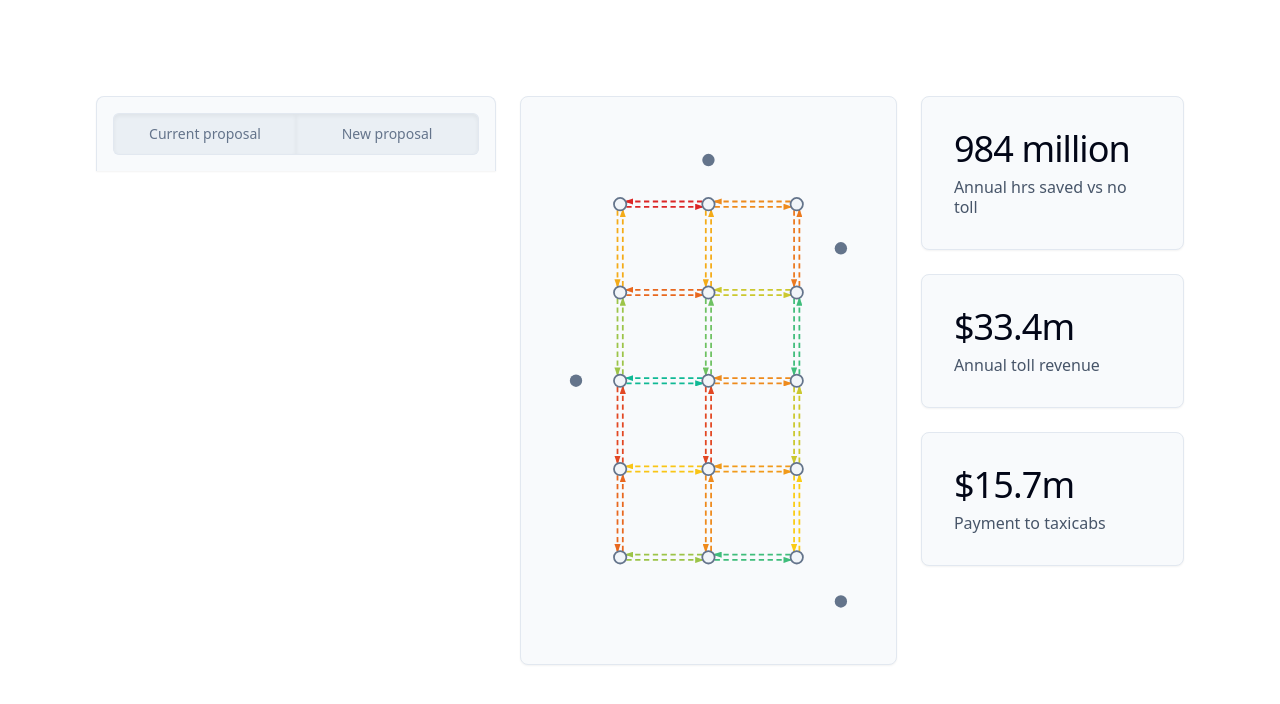
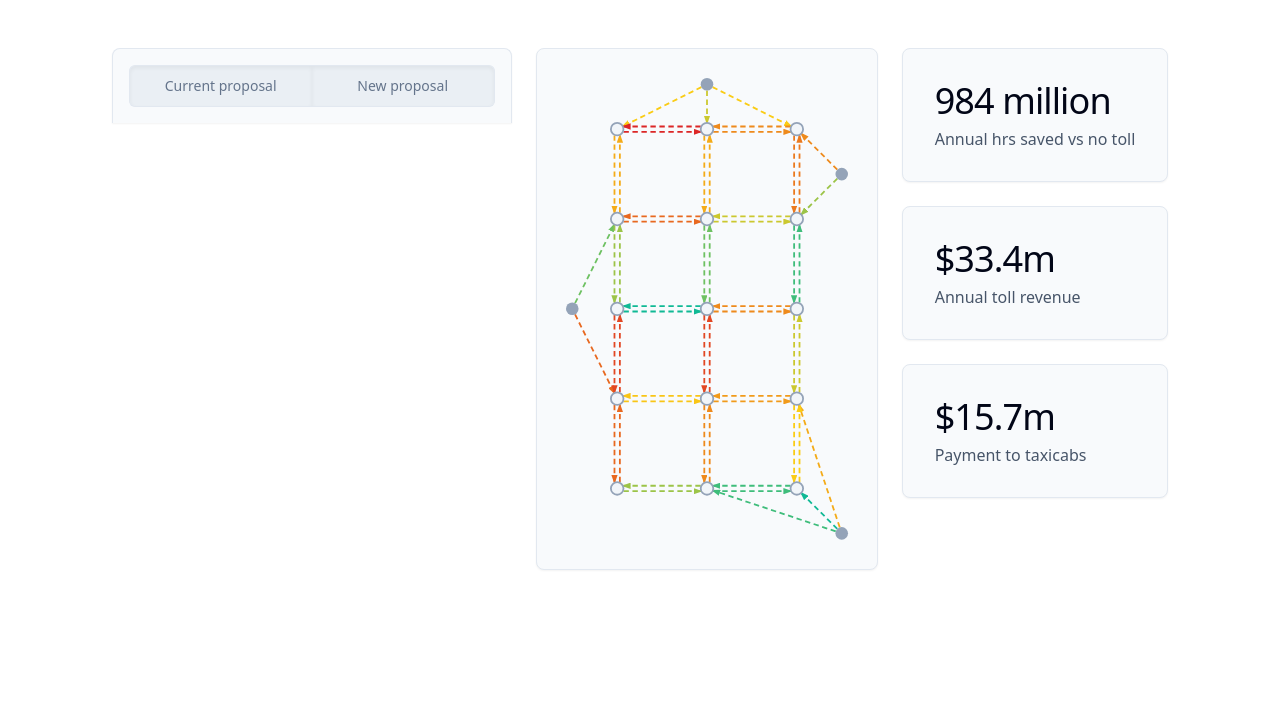
Before and after one commit to henryweng03/congestion-network-visualization-final, a Next.js app: page / in a window 1280 px wide. Shown: the top 704 px of the page. Built offline with nearby package versions, Linux system fonts and the light colour scheme.

Commit message:
feat: add source nodes

```diff
--- a/src/app/page.tsx
+++ b/src/app/page.tsx
@@ -111,6 +111,76 @@ export default function Home() {
   ];
 
   const edges: Edge[] = [
+    {
+      id: "eSource1-4",
+      type: "uni",
+      source: "source_1",
+      target: "4",
+      value: 0.8,
+    },
+    {
+      id: "eSource1-10",
+      type: "uni",
+      source: "source_1",
+      target: "10",
+      value: 0.2,
+    },
+    {
+      id: "eSource-2-1",
+      type: "uni",
+      source: "source_2",
+      target: "1",
+      value: 0.5,
+    },
+    {
+      id: "eSource-2-2",
+      type: "uni",
+      source: "source_2",
+      target: "2",
+      value: 0.6,
+    },
+    {
+      id: "eSource-2-3",
+      type: "uni",
+      source: "source_2",
+      target: "3",
+      value: 0.5,
+    },
+    {
+      id: "eSource3-3",
+      type: "uni",
+      source: "source_3",
+      target: "3",
+      value: 0.3,
+    },
+    {
+      id: "eSource3-6",
+      type: "uni",
+      source: "source_3",
+      target: "6",
+      value: 0.7,
+    },
+    {
+      id: "eSource4-12",
+      type: "uni",
+      source: "source_4",
+      target: "12",
+      value: 0.4,
+    },
+    {
+      id: "eSource4-14",
+      type: "uni",
+      source: "source_4",
+      target: "14",
+      value: 0.9,
+    },
+    {
+      id: "eSource4-15",
+      type: "uni",
+      source: "source_4",
+      target: "15",
+      value: 1,
+    },
     {
       id: "e1-2",
       type: "bi",
@@ -268,13 +338,13 @@ export default function Home() {
   ];
 
   return (
-    <main className="flex min-h-screen flex-col items-center justify-between p-24 bg-white">
+    <main className="flex min-h-screen flex-col items-center justify-between p-12 bg-white">
       <div className="flex space-x-6">
         <div>
           <VariableControlPanel />
         </div>
-        <div>
-          <Card>
+        <div className="flex-grow">
+          <Card className="p-5">
             <NetworkVisualization nodes={nodes} edges={edges} />
           </Card>
         </div>
--- a/src/components/NetworkVisualization.tsx
+++ b/src/components/NetworkVisualization.tsx
@@ -119,15 +119,15 @@ const Network: React.FC<NetworkProps> = ({ nodes, edges }) => {
         r={NODE_RADIUS}
         className={`${
           type === "solid"
-            ? "fill-slate-500"
-            : "fill-slate-100 stroke-slate-500"
+            ? "fill-slate-400"
+            : "fill-slate-100 stroke-slate-400"
         } stroke-2`}
       />
     );
   };
 
   const renderEdge = (edge: Edge) => {
-    const FLOW_SPEED = edge.value * 60; // pixels per second
+    const FLOW_SPEED = edge.value * 100; // pixels per second
     const source = translatedNodes.find((n) => n.id === edge.source);
     const target = translatedNodes.find((n) => n.id === edge.target);
 
```
